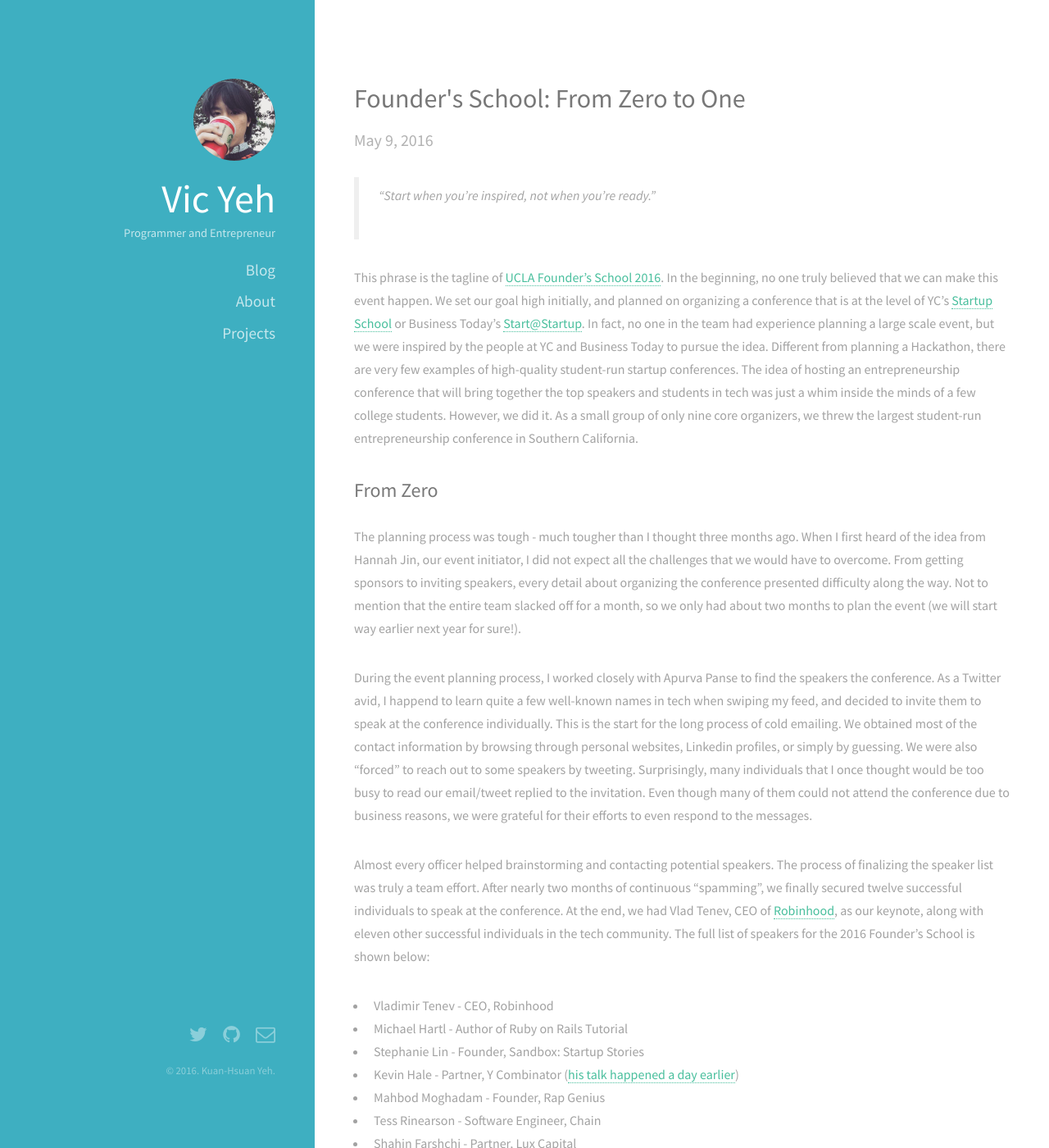
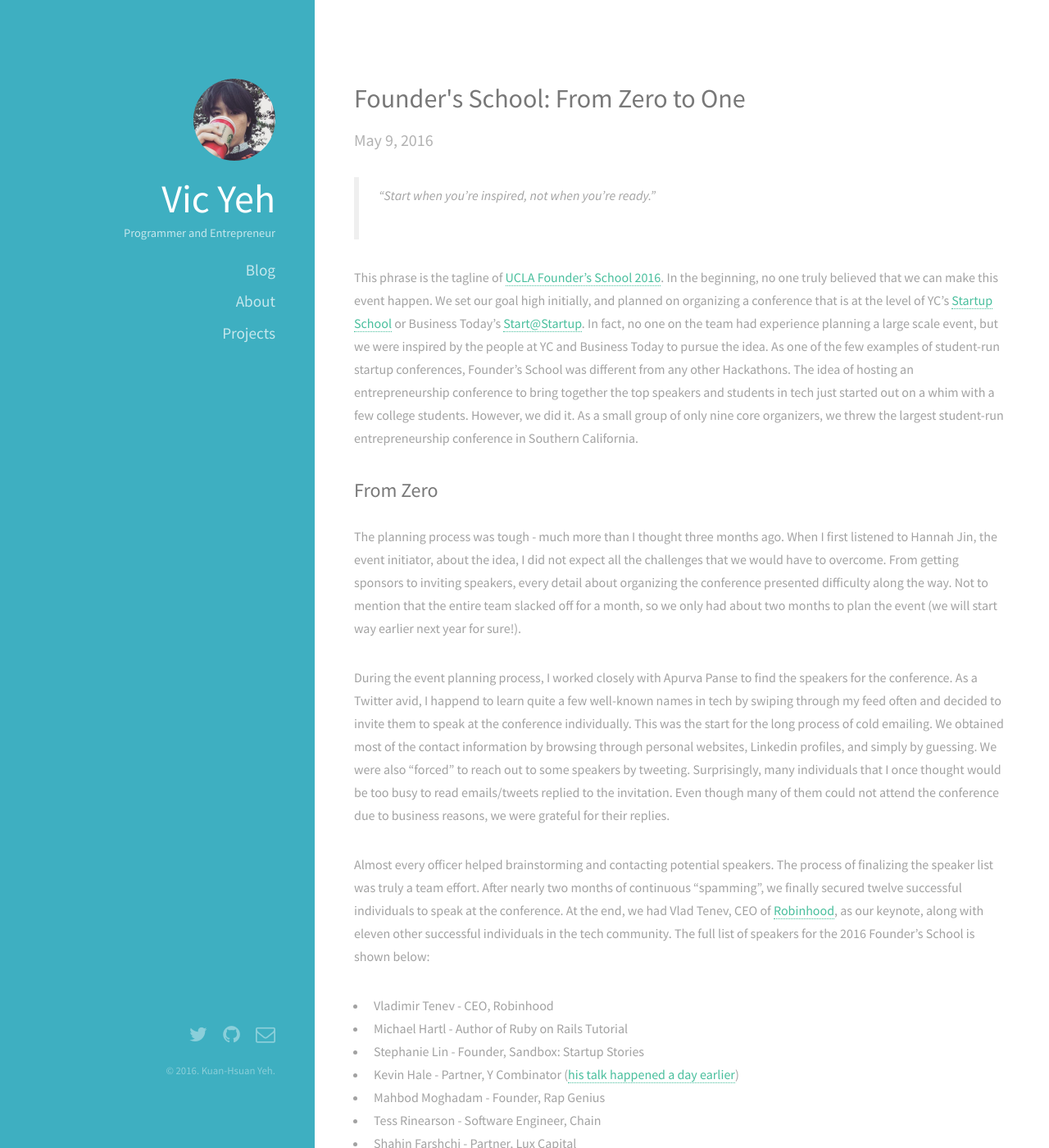
Before and after one commit to vicoyeh/vicoyeh.github.io, a Jekyll site: the page built from _posts/2016-05-09-founders-school.markdown, in a window 1280 px wide and 1400 px high. Shown: the whole window at 82% size. Built offline with Jekyll 4.4.1, drawn with Linux system fonts in a browser that asks for light colours; comment, search, counter and statistics services are not loaded; some of the changed text lies outside the part shown.

Commit message:
update blog

```diff
--- a/_posts/2016-05-09-founders-school.markdown
+++ b/_posts/2016-05-09-founders-school.markdown
@@ -4,13 +4,13 @@
 ---
 > "Start when you're inspired, not when you're ready."
 
-This phrase is the tagline of [UCLA Founder's School 2016](http://uclafs.com). In the beginning, no one truly believed that we can make this event happen. We set our goal high initially, and planned on organizing a conference that is at the level of YC's [Startup School](http://www.startupschool.org) or Business Today's [Start@Startup](http://startup.businesstoday.org). In fact, no one in the team had experience planning a large scale event, but we were inspired by the people at YC and Business Today to pursue the idea. Different from planning a Hackathon, there are very few examples of high-quality student-run startup conferences. The idea of hosting an entrepreneurship conference that will bring together the top speakers and students in tech was just a whim inside the minds of a few college students. However, we did it. As a small group of only nine core organizers, we threw the largest student-run entrepreneurship conference in Southern California.
+This phrase is the tagline of [UCLA Founder's School 2016](http://uclafs.com). In the beginning, no one truly believed that we can make this event happen. We set our goal high initially, and planned on organizing a conference that is at the level of YC's [Startup School](http://www.startupschool.org) or Business Today's [Start@Startup](http://startup.businesstoday.org). In fact, no one on the team had experience planning a large scale event, but we were inspired by the people at YC and Business Today to pursue the idea. As one of the few examples of student-run startup conferences, Founder’s School was different from any other Hackathons. The idea of hosting an entrepreneurship conference to bring together the top speakers and students in tech just started out on a whim with a few college students. However, we did it. As a small group of only nine core organizers, we threw the largest student-run entrepreneurship conference in Southern California.
 
 From Zero
 ---------
-The planning process was tough - much tougher than I thought three months ago. When I first heard of the idea from Hannah Jin, our event initiator, I did not expect all the challenges that we would have to overcome. From getting sponsors to inviting speakers, every detail about organizing the conference presented difficulty along the way. Not to mention that the entire team slacked off for a month, so we only had about two months to plan the event (we will start way earlier next year for sure!).
+The planning process was tough - much more than I thought three months ago. When I first listened to Hannah Jin, the event initiator, about the idea, I did not expect all the challenges that we would have to overcome. From getting sponsors to inviting speakers, every detail about organizing the conference presented difficulty along the way. Not to mention that the entire team slacked off for a month, so we only had about two months to plan the event (we will start way earlier next year for sure!).
 
-During the event planning process, I worked closely with Apurva Panse to find the speakers the conference. As a Twitter avid, I happend to learn quite a few well-known names in tech when swiping my feed, and decided to invite them to speak at the conference individually. This is the start for the long process of cold emailing. We obtained most of the contact information by browsing through personal websites, Linkedin profiles, or simply by guessing. We were also "forced" to reach out to some speakers by tweeting. Surprisingly, many individuals that I once thought would be too busy to read our email/tweet replied to the invitation. Even though many of them could not attend the conference due to business reasons, we were grateful for their efforts to even respond to the messages.
+During the event planning process, I worked closely with Apurva Panse to find the speakers for the conference. As a Twitter avid, I happend to learn quite a few well-known names in tech by swiping through my feed often and decided to invite them to speak at the conference individually. This was the start for the long process of cold emailing. We obtained most of the contact information by browsing through personal websites, Linkedin profiles, and simply by guessing. We were also "forced" to reach out to some speakers by tweeting. Surprisingly, many individuals that I once thought would be too busy to read emails/tweets replied to the invitation. Even though many of them could not attend the conference due to business reasons, we were grateful for their replies.
 
 Almost every officer helped brainstorming and contacting potential speakers. The process of finalizing the speaker list was truly a team effort. After nearly two months of continuous "spamming", we finally secured twelve successful individuals to speak at the conference. At the end, we had Vlad Tenev, CEO of [Robinhood](https://www.robinhood.com), as our keynote, along with eleven other successful individuals in the tech community. The full list of speakers for the 2016 Founder's School is shown below:
 
@@ -27,11 +27,11 @@
 * Ajay Kamat - Partner, Pejman Mar Ventures
 * Tiffany Li - Investor, Anthos
 
-Finding speakers was just one part of the challenge - the team also had to get sponsorships, reserve venues, arrange speakers' travel itineraries, rent recording equipments, etc. The range of problems was wide; but since we only had nine organizers, everyone was forced to take on multiple roles and gave 100% efforts in all aspects of the planning process. Fortunately, we pulled it through.
+Finding speakers was just a part of the challenge - we also had to get sponsorships, reserve venues, arrange speakers' travel itineraries, rent recording equipments, etc. We had a large range of problems; but since we only had nine organizers, everyone was forced to take on multiple roles and gave 100% effort in all aspects of the planning process. Fortunately, we pulled through.
 
 To One
 ------
-Months of hustling were proven to be worthy. In the morning of the Founder's School day, students, engineers, founders, and investors from different organizations assembled at Roelf 1200 to hear Vlad's keynote. The chair of CS department, Professor Mario Gerla, also attended the event and introduced the keynote speaker personally. During the keynote, Vlad shared his experiences with Robinhood and gave advices to attendees on launching a startup. Through the one-hour long fire chat with the Robinhood CEO, we were able to learn about his approach to different technical and non-technical problems, and more importantly, being inspired to create a venture on our own.
+These months of hustle proved worthy in the end. In the morning of Founder's School day, students, engineers, founders, and investors from different organizations assembled at Roelf Hall of UCLA to hear Vlad's keynote. The chair of CS department, Professor Mario Gerla, also attended the event and introduced the keynote speaker personally. During the keynote, Vlad shared his experiences with Robinhood and gave advice to attendees on launching a startup. Through the one-hour long fire chat with the Robinhood CEO, we were able to learn about his approach to various technical and non-technical problems, and more importantly, being inspired to create a venture on our own.
 
 ![img]({{ localhost.url }}/images/blogs/509/keynote.JPG)
 
@@ -39,15 +39,15 @@
 
 ![img]({{ localhost.url }}/images/blogs/509/7.JPG)
 
-We received overall positive feedbacks from the attendees during the closing ceremony. Even the CS chair was surprised by the quality of the event, and emailed us the next day to congratulate our team. As part of the organizing team, I felt highly rewarded for hosting a successful event that promoted the entrepreneurship culture on campus.
+We received overall positive feedback from the attendees during the closing ceremony. Even the CS chair was surprised by the quality of the event, and emailed us the next day to congratulate our team. As part of the organizing team, I felt highly rewarded for hosting such a successful event that promoted the entrepreneurship culture on campus.
 
-Finally, here is the group photo we took with part of the attendees:
+Finally, we took a picture together to mark the end of the first Founder’s School:
 
 ![img]({{ localhost.url }}/images/blogs/509/8.jpg)
 
 Conclusion
 ----------
-Similar to building a startup, planning and organizing an entrepreneurship conference also requires the step from zero to one. That step, in my opinion, is the transition from an idea to an action. Sometimes the fuel for the transition is inspiration. More generally, as long as we have a little inspiration and a heart of determination, many things can be accomplished despite of the "imperfect timing". At the end of the day, we hope that Founder's School has successfully inspired the attendees to pursue their ideas, as it has taught us many lessons about entrepreneurship in the past three months.
+Similar to building a startup, planning and organizing an entrepreneurship conference also requires the step from zero to one. That step is the transition from an idea to an action. Sometimes the fuel for the transition is inspiration. More generally, as long as we have a little inspiration and a heart of determination, many things can be accomplished despite of "imperfect timing". At the end of the day, we hope that Founder's School has successfully inspired the attendees to pursue their ideas, as it has taught us many valuable lessons about organizing in the past three months.
 
 Notes
 -----
--- a/blog/index.html
+++ b/blog/index.html
@@ -6,6 +6,7 @@
         <h1>Blog</h1>
         <h3>2016</h3>
         <ul>
+        	<li><a href="/2016/05/09/founders-school.html">Founder's School: From Zero to One</a> - Apr 25, 2016</li>
         	<li><a href="/2016/04/25/using-chatbot-to-improve-group-workflow.html">Using Chatbot To Improve Group Workflow</a> - Apr 25, 2016</li>
         	<li><a href="/2016/04/10/the-start.html">The Start</a> - Apr 10, 2016</li>
         </ul>
```
